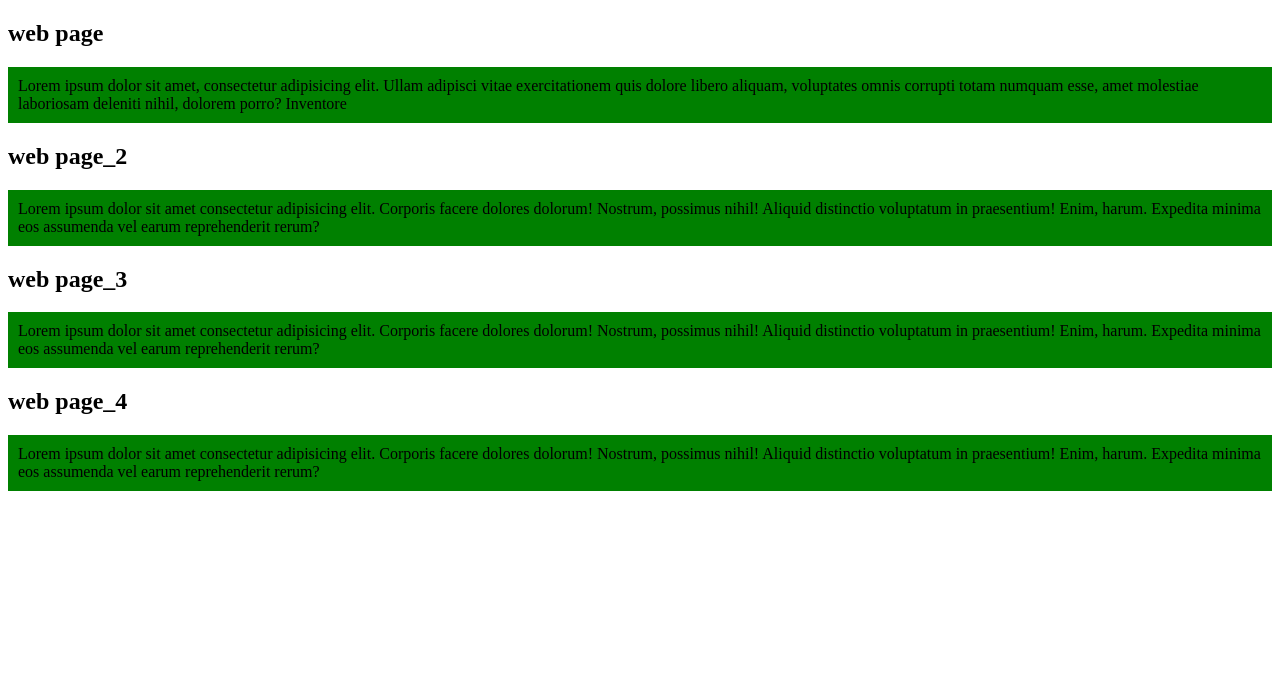
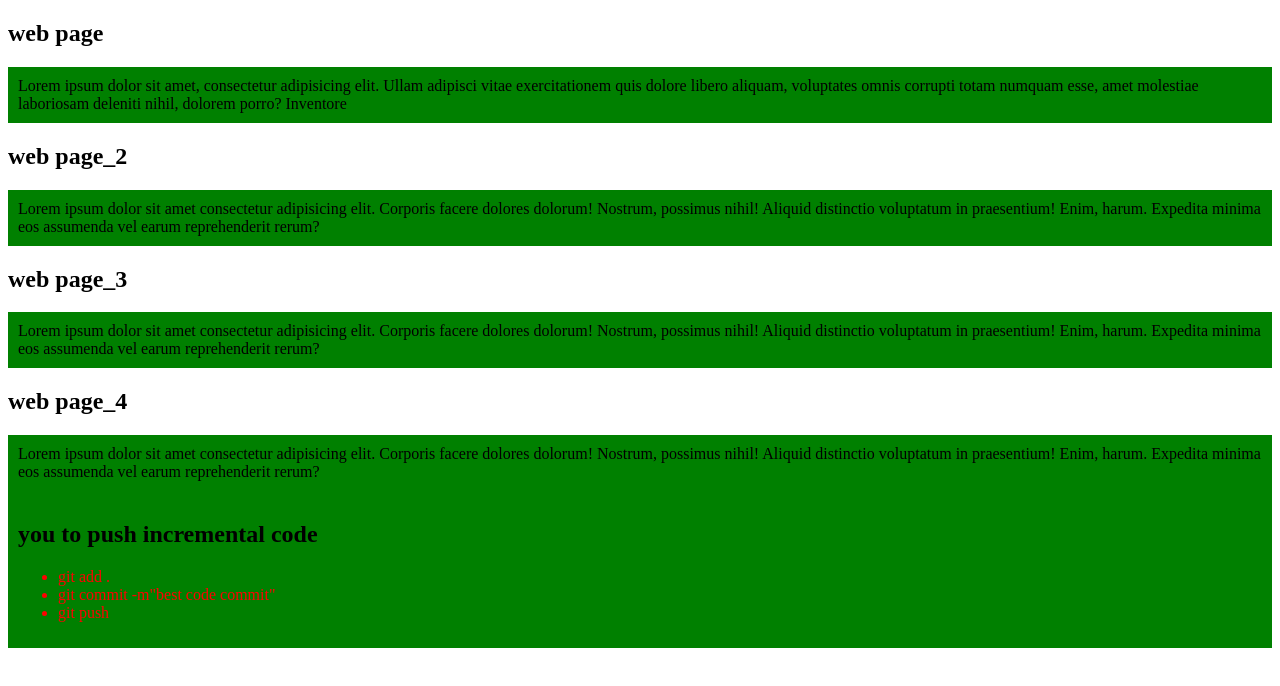
Before and after one commit to sr-sourav-roy/my-simple-web, a plain HTML site: page index.html in a window 1280 px wide. Drawn offline with Linux system fonts and the light colour scheme.

Commit message:
added a lit to push code

```diff
--- a/index.html
+++ b/index.html
@@ -23,5 +23,13 @@
     <h2>web page_4</h2>
     <div>Lorem ipsum dolor sit amet consectetur adipisicing elit. Corporis facere dolores dolorum! Nostrum, possimus nihil! Aliquid distinctio voluptatum in praesentium! Enim, harum. Expedita minima eos assumenda vel earum reprehenderit rerum?
     </div>
+    <div>
+        <h2>you to push incremental code</h2>
+        <ul>
+            <li>git add .</li>
+            <li>git commit -m"best code commit"</li>
+            <li>git push</li>
+        </ul>
+    </div>
 </body>
 </html>
--- a/styles/blog.css
+++ b/styles/blog.css
@@ -3,3 +3,6 @@ div{
     padding: 10px;
     margin-bottom: 10px 10px 10px;
 }
+li{
+    color: red;
+}
```
